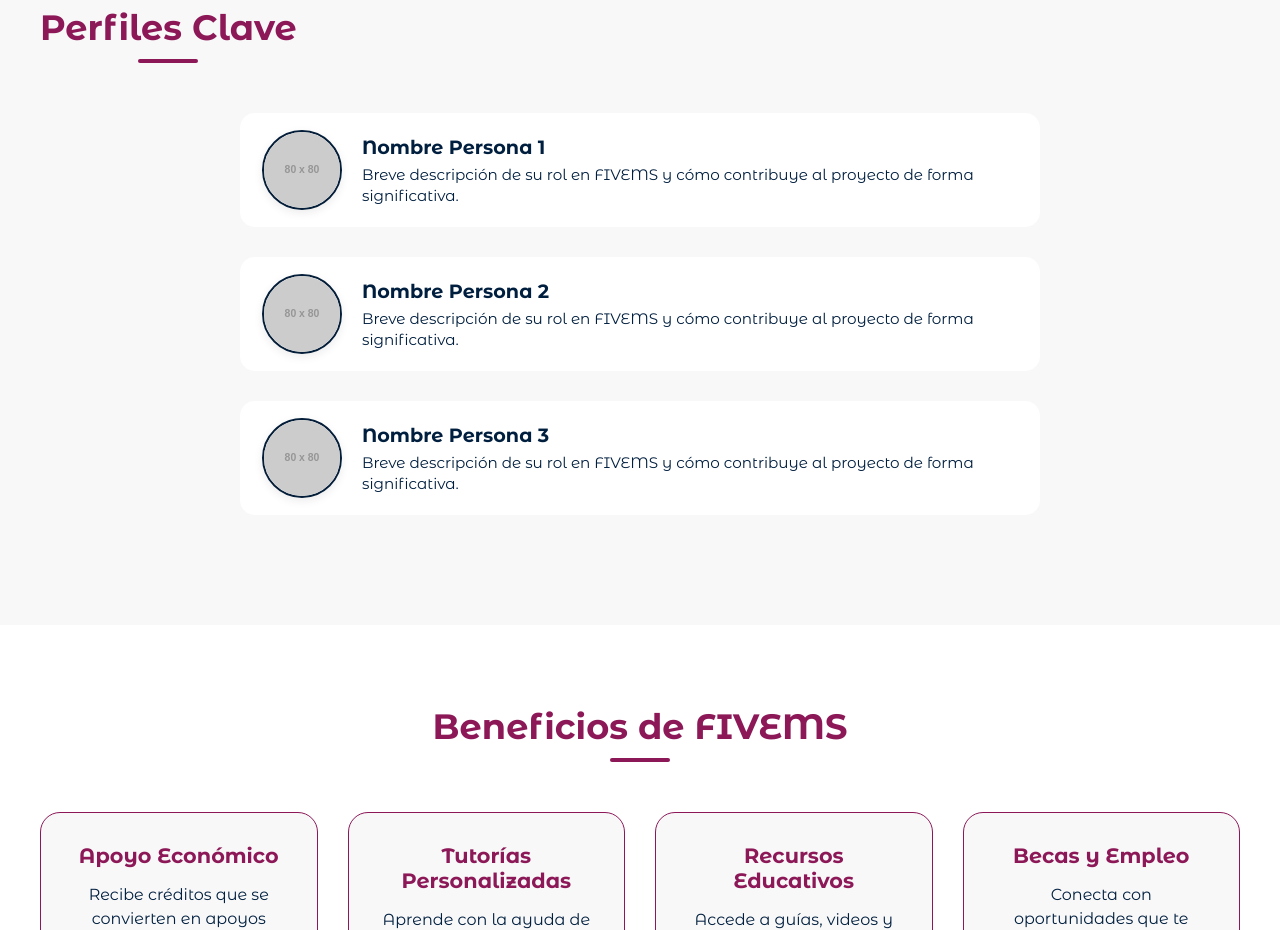
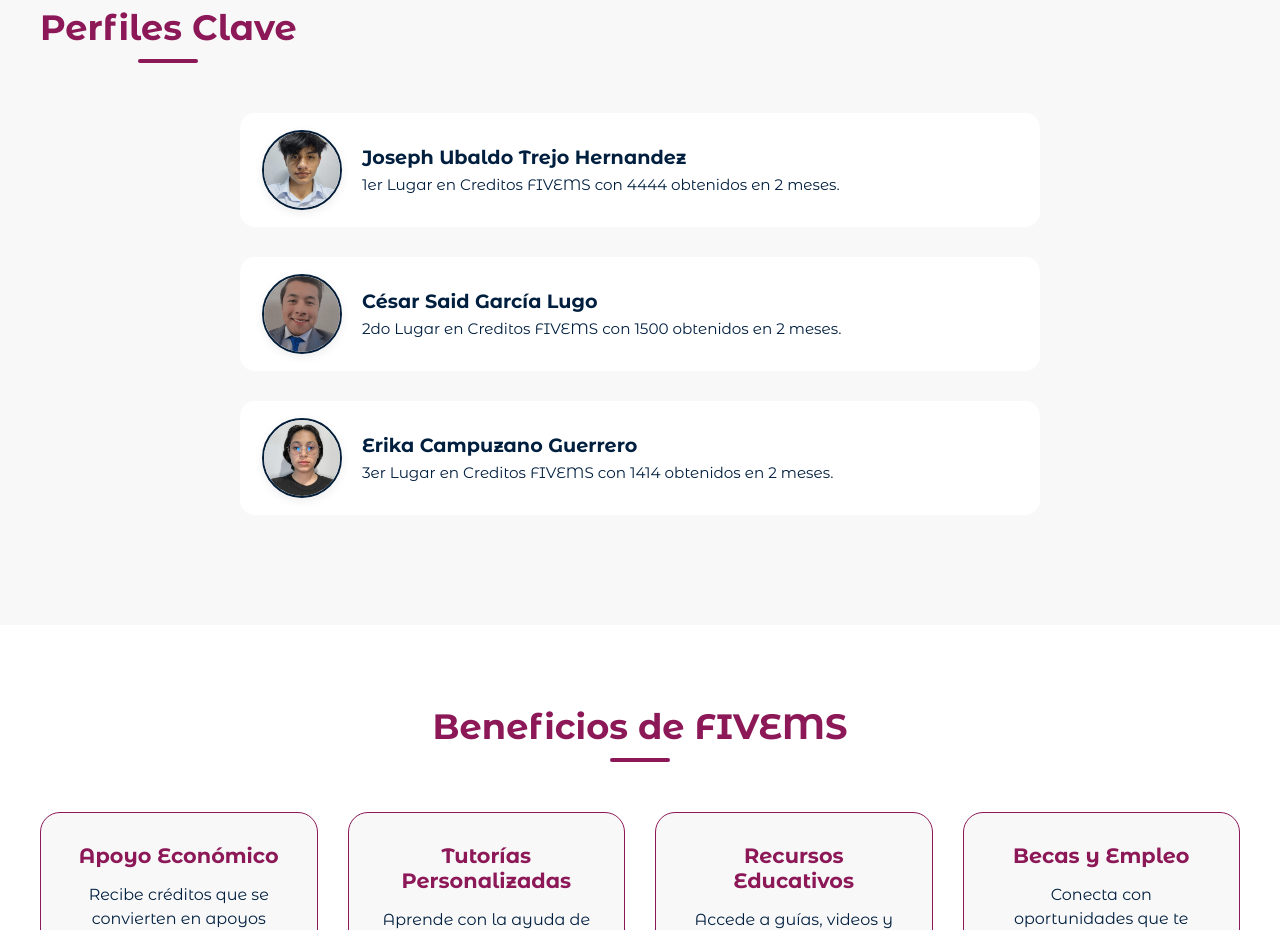
Before and after one commit to Joss2244/FIVEMS, a plain HTML site: page index.html in a window 1280 px wide. Shown: the part 1100-2030 px from the top of the page. Drawn offline with Linux system fonts and the light colour scheme; placeholder pictures from the web are drawn by us.

Commit message:
Add files via upload

```diff
--- a/index.html
+++ b/index.html
@@ -36,11 +36,6 @@
     <a href="login.html"><button class="btn btn-guinda">Iniciar Sesión</button></a>
   </div>
 </header>
-
-
-
-
-
   <!-- ====== HERO ====== -->
   <section class="hero">
     <h1>Bienvenido a FIVEMS</h1>
@@ -86,26 +81,26 @@
     <h2>Perfiles Clave</h2>
 
     <div class="perfil-item">
-      <img src="https://via.placeholder.com/80" alt="Nombre Persona 1">
+      <img src="Joseph.jpg" alt="Nombre Persona 1">
       <div class="perfil-texto">
-        <h3>Nombre Persona 1</h3>
-        <p>Breve descripción de su rol en FIVEMS y cómo contribuye al proyecto de forma significativa.</p>
+        <h3>Joseph Ubaldo Trejo Hernandez</h3>
+        <p>1er Lugar en Creditos FIVEMS con 4444 obtenidos en 2 meses.</p>
       </div>
     </div>
 
     <div class="perfil-item">
-      <img src="https://via.placeholder.com/80" alt="Nombre Persona 2">
+      <img src="cesarin..jpg" alt="Nombre Persona 2">
       <div class="perfil-texto">
-        <h3>Nombre Persona 2</h3>
-        <p>Breve descripción de su rol en FIVEMS y cómo contribuye al proyecto de forma significativa.</p>
+        <h3>César Said García Lugo</h3>
+        <p>2do Lugar en Creditos FIVEMS con 1500 obtenidos en 2 meses.</p>
       </div>
     </div>
 
     <div class="perfil-item">
-      <img src="https://via.placeholder.com/80" alt="Nombre Persona 3">
+      <img src="erikina.jpg" alt="Nombre Persona 3">
       <div class="perfil-texto">
-        <h3>Nombre Persona 3</h3>
-        <p>Breve descripción de su rol en FIVEMS y cómo contribuye al proyecto de forma significativa.</p>
+        <h3>Erika Campuzano Guerrero</h3>
+        <p>3er Lugar en Creditos FIVEMS con 1414 obtenidos en 2 meses.</p>
       </div>
     </div>
   </section>
```
Also changed, not shown: Joseph.jpg (added), cesarin..jpg (added), erikina.jpg (added).
